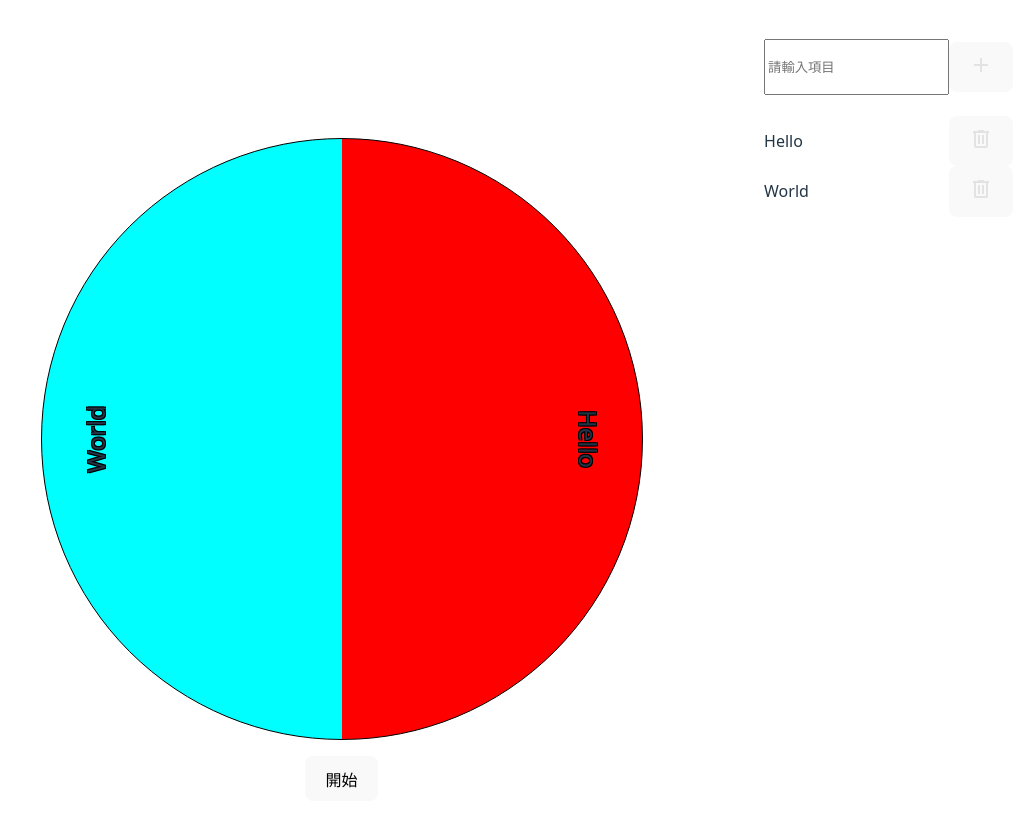
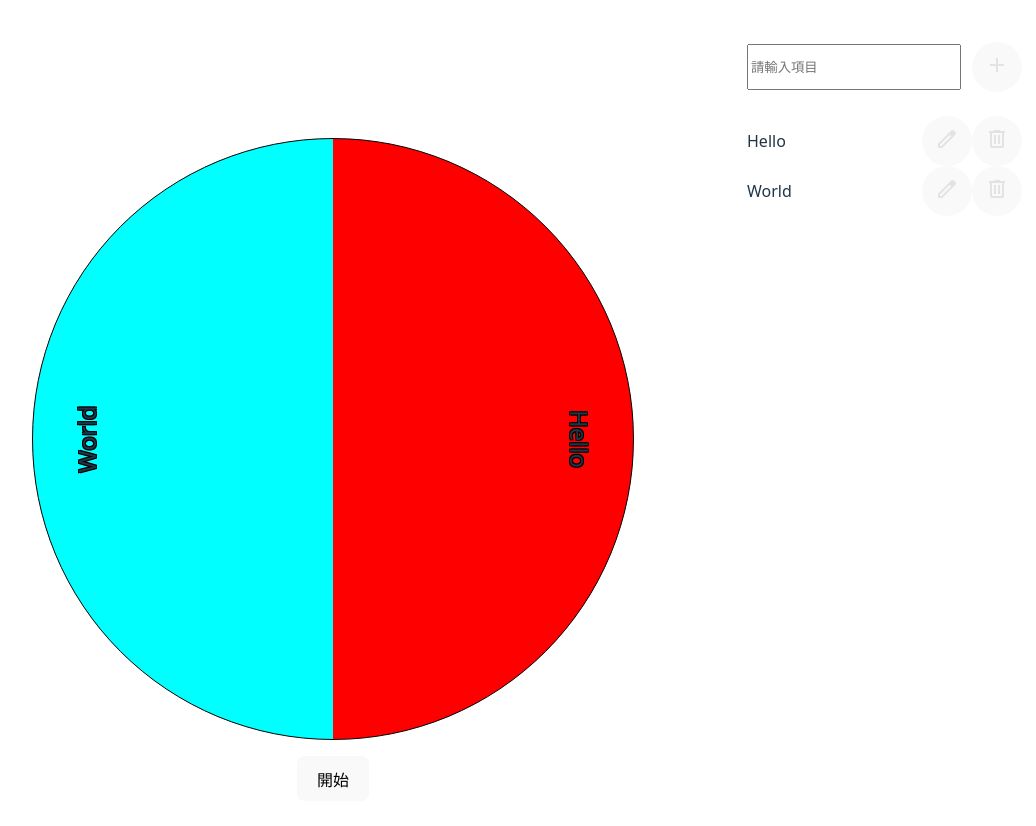
Before and after one commit to regg408/roulette, a React (Vite) app: page / in a window 1280 px wide. Shown: the top 826 px of the page, without its empty margins (123-1159 px from the left). Built offline with nearby package versions, Linux system fonts and the light colour scheme.

Commit message:
feat:  新增項目編輯功能、項目輸入方塊可透過點擊Enter新增項目 close #1, close #2

```diff
--- a/src/component/item.tsx
+++ b/src/component/item.tsx
@@ -1,8 +1,12 @@
+import { useEffect, useState } from 'react';
 import deleteIcon from './../assets/delete.svg';
+import editIcon from './../assets/edit.svg';
 
 interface ItemProps {
 	name: string;
+	list: string[];
 	onDelete: () => void;
+	onEditName: (newName: string) => void;
 }
 
 /**
@@ -12,14 +16,90 @@
  * @returns
  */
 export const Item = (props: ItemProps) => {
-	const { name, onDelete } = props;
+	const { name, list, onDelete, onEditName } = props;
+	const [editName, setEditName] = useState<string>(name);
+	const [isEdit, setIsEdit] = useState<boolean>(false);
+
+	useEffect(() => {
+		setEditName(name);
+	}, [name]);
+
+	//更新名稱
+	const onUpdateEditName = () => {
+		const isConflict = list.some((eleName) => {
+			if (name === eleName) {//跳過自己
+				return false;
+			}
+			return editName === eleName;
+		});
+
+		if (isConflict) {
+			window.alert("名稱已存在!!");
+			setEditName(name);
+		} else {
+			onEditName(editName);
+		}
+		setIsEdit(false);
+	};
+
+	//文字視窗按鍵事件
+	const onTextBoxKeyDown = (ev: React.KeyboardEvent<HTMLInputElement>) => {
+		if (ev.key === "Enter") {
+			onUpdateEditName();
+		}
+	};
+
+	const onTextBoxBlur = () => {
+		onUpdateEditName();
+	};
 
 	return (
 		<div className="item">
-			<div>{name}</div>
-			<button onClick={onDelete}>
-				<img src={deleteIcon} alt="delete" />
-			</button>
+			{
+				isEdit ?
+					(<input
+						type="text"
+						placeholder="請輸入項目"
+						style={{
+							width: "150px",
+							height: "80%",
+						}}
+						value={editName}
+						onChange={(ele) => {
+							setEditName(ele.target.value);
+						}}
+						onBlur={onTextBoxBlur}
+						onKeyDown={onTextBoxKeyDown}
+						autoFocus
+
+					/>) :
+					(<div
+						style={{
+							textAlign: "left",
+							width: "150px"
+						}}
+					>
+						{editName}
+					</div>)
+			}
+
+			<div>
+				<button
+					className="round-button"
+					onClick={() => {
+						setIsEdit(true);
+						setEditName(name);
+					}}
+				>
+					<img src={editIcon} alt="delete" />
+				</button>
+				<button
+					className="round-button"
+					onClick={onDelete}
+				>
+					<img src={deleteIcon} alt="delete" />
+				</button>
+			</div>
 		</div>
 	);
 };
--- a/src/component/itemList.tsx
+++ b/src/component/itemList.tsx
@@ -16,7 +16,7 @@
 	const [itemName, setItemName] = useState<string>("");
 	const { list, onchange } = props;
 
-	const onAddClick = () => {
+	const addItem = () => {
 		if (itemName.trim() === "") {//空名檢查
 			window.alert("請輸入名稱!!");
 			return;
@@ -33,17 +33,28 @@
 		setItemName("");
 	};
 
+	const onTextBoxKeyDown = (ev: React.KeyboardEvent<HTMLInputElement>) => {
+		if (ev.key === "Enter") {//Enter新增
+			addItem();
+		}
+	};
+
+	const onAddClick = () => {
+		addItem();
+	};
+
 
 	return (
 		<div
 			className="flex-column"
 			style={{
-				justifyContent: "left"
+				width: "275px"
 			}}
 		>
 			<div
 				className="flex-row"
 				style={{
+					justifyContent: "space-between",
 					alignItems: "center"
 				}}
 			>
@@ -51,15 +62,20 @@
 					type="text"
 					placeholder="請輸入項目"
 					style={{
-						height: "100%"
+						height: "80%",
+						width: "75%"
 					}}
 					value={itemName}
 					onChange={(ele) => {
 						setItemName(ele.currentTarget.value);
 					}}
+					onKeyDown={onTextBoxKeyDown}
 				/>
 
-				<button onClick={onAddClick}>
+				<button
+					className="round-button"
+					onClick={onAddClick}
+				>
 					<img src={addIcon} alt="add" />
 				</button>
 			</div>
@@ -68,14 +84,21 @@
 
 			<div className="flex-column itemList">
 				{
-					list.map((ele, index) => {
+					list.map((eleName, index) => {
 						return (
 							<Item
 								key={`item-${index}`}
-								name={ele}
+								name={eleName}
+								list={list}
 								onDelete={() => {
 									const newList = [...list];
 									newList.splice(index, 1);
+									onchange(newList);
+								}}
+
+								onEditName={(newName) => {
+									const newList = [...list];
+									newList[index] = newName;
 									onchange(newList);
 								}}
 							/>
--- a/src/index.css
+++ b/src/index.css
@@ -15,7 +15,7 @@
   --roulette-width: 600px;
   --roulette-height: 600px;
 
-  --item-list-height: 100%;
+  --item-list-height: 700px;
 }
 
 a {
@@ -62,6 +62,13 @@
   outline: 4px auto -webkit-focus-ring-color;
 }
 
+.round-button {
+  width: 50px;
+  height: 50px;
+  border-radius: 100%;
+  padding: 0;
+}
+
 @media (prefers-color-scheme: light) {
   :root {
     color: #213547;
@@ -89,7 +96,8 @@
   top: 60px;
   border-left: 10px solid transparent;
   border-right: 10px solid transparent;
-  border-top: 80px solid #fff; /* Outline color */
+  border-top: 80px solid #fff;
+  /* Outline color */
 }
 
 .prevent-select {
@@ -145,7 +153,7 @@
 }
 
 .itemList {
-  /* height: var(--item-list-height); */
+  height: var(--item-list-height);
   overflow-y: auto
 }
 
```
Also changed, not shown: src/assets/edit.svg (added).
